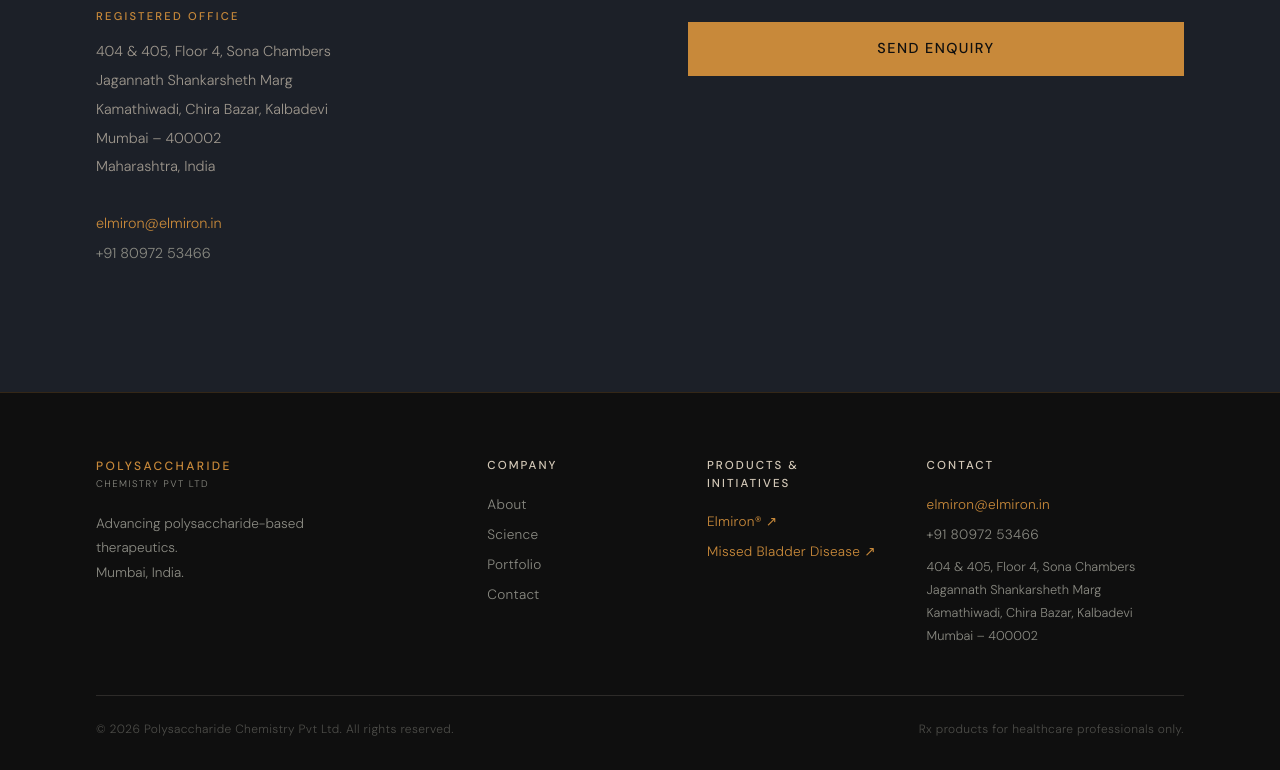
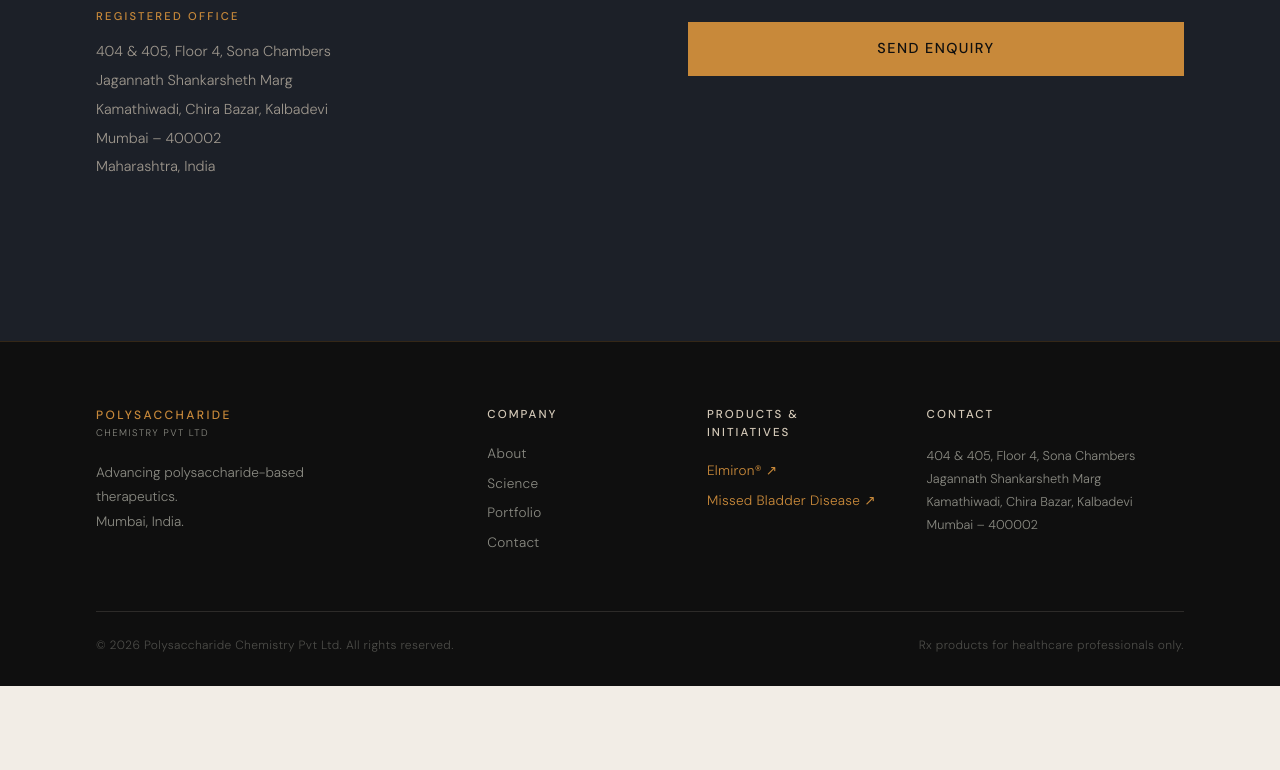
Before and after one commit to Praverse-Tech-Pvt-Ltd/polysacc-testing, a Next.js app: page / in a window 1280 px wide. Shown: the part 4447-5217 px from the top of the page. After the commit the page ends 5133 px from the top, so only its background shows below. Built offline with nearby package versions, Linux system fonts and the light colour scheme.

Commit message:
Hide public contact details

```diff
--- a/app/contact/page.tsx
+++ b/app/contact/page.tsx
@@ -129,51 +129,6 @@ export default function ContactPage() {
               </address>
             </div>
 
-            {/* Email & Phone */}
-            <div style={{ display: 'flex', flexDirection: 'column', gap: '0.75rem', marginBottom: '3rem' }}>
-              <div>
-                <p
-                  className="section-tag"
-                  style={{ color: 'var(--amber)', marginBottom: '0.35rem' }}
-                >
-                  Email
-                </p>
-                <a
-                  href={`mailto:${COMPANY.email}`}
-                  style={{
-                    fontFamily: 'var(--font-dm-sans)',
-                    fontSize: '0.9rem',
-                    fontWeight: 300,
-                    color: 'var(--amber)',
-                    textDecoration: 'none',
-                    transition: 'color 0.2s',
-                  }}
-                >
-                  {COMPANY.email}
-                </a>
-              </div>
-              <div>
-                <p
-                  className="section-tag"
-                  style={{ color: 'var(--amber)', marginBottom: '0.35rem' }}
-                >
-                  Phone
-                </p>
-                <a
-                  href={`tel:${COMPANY.phone.replace(/\s/g, '')}`}
-                  style={{
-                    fontFamily: 'var(--font-dm-sans)',
-                    fontSize: '0.9rem',
-                    fontWeight: 300,
-                    color: 'var(--pewter)',
-                    textDecoration: 'none',
-                  }}
-                >
-                  {COMPANY.phone}
-                </a>
-              </div>
-            </div>
-
             {/* Embedded map placeholder */}
             <div
               style={{
--- a/app/page.tsx
+++ b/app/page.tsx
@@ -91,34 +91,6 @@ export default function HomePage() {
               </address>
             </div>
 
-            <a
-              href={`mailto:${COMPANY.email}`}
-              style={{
-                display: 'block',
-                fontFamily: 'var(--font-dm-sans)',
-                fontSize: '0.9rem',
-                fontWeight: 300,
-                color: 'var(--amber)',
-                textDecoration: 'none',
-                marginBottom: '0.5rem',
-                transition: 'color 0.2s',
-              }}
-            >
-              {COMPANY.email}
-            </a>
-            <a
-              href={`tel:${COMPANY.phone.replace(/\s/g, '')}`}
-              style={{
-                display: 'block',
-                fontFamily: 'var(--font-dm-sans)',
-                fontSize: '0.9rem',
-                fontWeight: 300,
-                color: 'var(--pewter)',
-                textDecoration: 'none',
-              }}
-            >
-              {COMPANY.phone}
-            </a>
           </div>
 
           {/* Right: form */}
--- a/components/Footer.tsx
+++ b/components/Footer.tsx
@@ -117,18 +117,6 @@ export default function Footer() {
         {/* Column 4 — Contact */}
         <div>
           <p style={colHeading}>Contact</p>
-          <a
-            href={`mailto:${COMPANY.email}`}
-            className="footer-link-amber"
-          >
-            {COMPANY.email}
-          </a>
-          <a
-            href={`tel:${COMPANY.phone.replace(/\s/g, '')}`}
-            className="footer-link"
-          >
-            {COMPANY.phone}
-          </a>
           <address
             style={{
               fontFamily: 'var(--font-dm-sans)',
```
